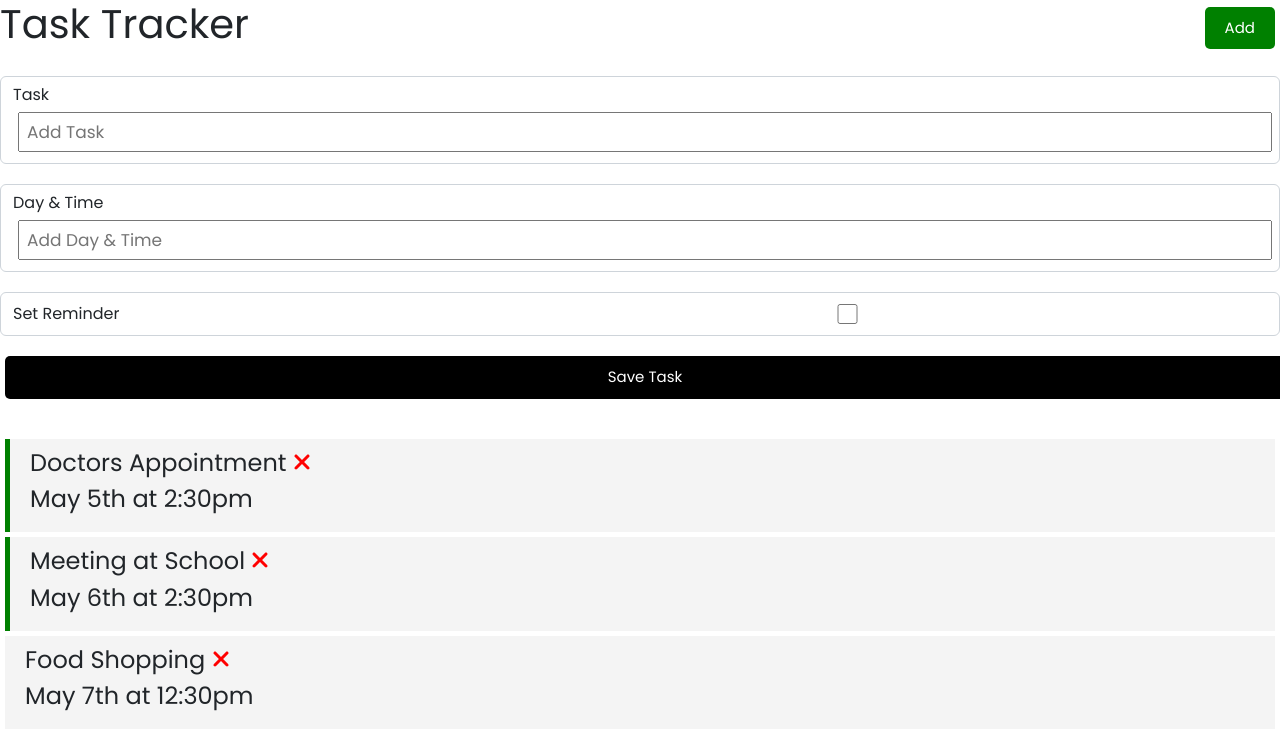
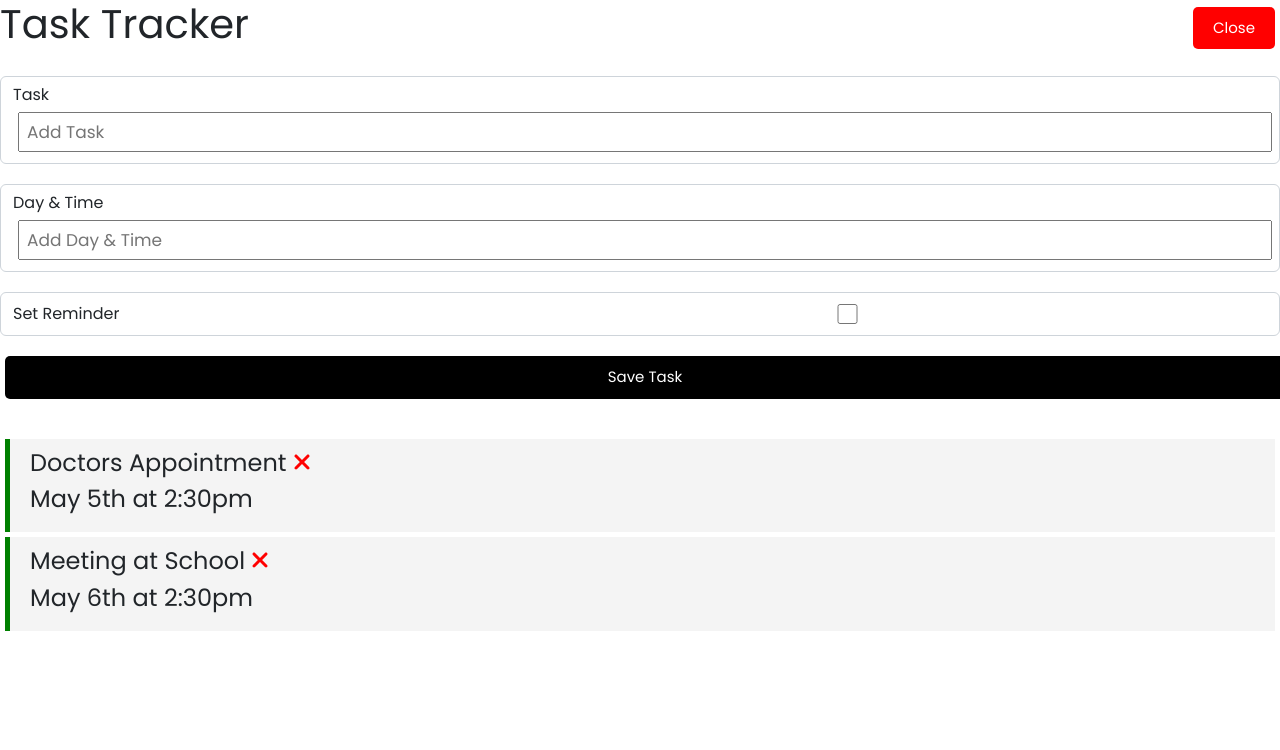
Before and after one commit to Kingcedru/angular-crash, an Angular app: page / in a window 1280 px wide. Both pictures are taken after a click on the button "Add". Shown: the top 750 px of the page. Built offline with nearby package versions, Linux system fonts and the light colour scheme; data requests are answered from the project's data file.

Commit message:
Toggle buttons

```diff
--- a/db.json
+++ b/db.json
@@ -1,22 +1,16 @@
 {
   "tasks": [
     {
-      "id": 1,
+      "id": "1",
       "text": "Doctors Appointment",
       "day": "May 5th at 2:30pm",
       "reminder": true
     },
     {
-      "id": 2,
+      "id": "2",
       "text": "Meeting at School",
       "day": "May 6th at 2:30pm",
       "reminder": true
-    },
-    {
-      "id": 3,
-      "text": "Food Shopping",
-      "day": "May 7th at 12:30pm",
-      "reminder": false
     }
   ]
 }
--- a/src/app/component/add-task/add-task.component.html
+++ b/src/app/component/add-task/add-task.component.html
@@ -1,4 +1,4 @@
-<form class="add-form" (ngSubmit)="onSubmit()">
+<form *ngIf="showAddTask" class="add-form" (ngSubmit)="onSubmit()">
   <div class="form-control">
     <label for="text">Task</label>
     <input type="text" name="text" [(ngModel)]="text" placeholder="Add Task" />
--- a/src/app/component/add-task/add-task.component.ts
+++ b/src/app/component/add-task/add-task.component.ts
@@ -1,5 +1,7 @@
+import { UiService } from 'src/app/services/ui.service';
 import { Component, OnInit, Output, EventEmitter } from '@angular/core';
 import { Task } from 'src/app/Task';
+import { Subscription } from 'rxjs';
 @Component({
   selector: 'app-add-task',
   templateUrl: './add-task.component.html',
@@ -10,8 +12,14 @@
   text!: string;
   day!: string;
   reminder: boolean = false;
+  showAddTask!: boolean;
+  subscription: Subscription;
 
-  constructor() {}
+  constructor(private uiService: UiService) {
+    this.subscription = this.uiService
+      .onToggle()
+      .subscribe((value) => (this.showAddTask = value));
+  }
   ngOnInit(): void {}
 
   onSubmit() {
--- a/src/app/component/header/header.component.html
+++ b/src/app/component/header/header.component.html
@@ -1,4 +1,8 @@
 <header>
   <h1>{{ title }}</h1>
-  <app-button color="green" text="Add" (btnClick)="toggleAddTask"></app-button>
+  <app-button
+    color="{{ showAddTask ? 'red' : 'green' }}"
+    text="{{ showAddTask ? 'Close' : 'Add' }}"
+    (btnClick)="toggleAddTask()"
+  ></app-button>
 </header>
--- a/src/app/component/header/header.component.ts
+++ b/src/app/component/header/header.component.ts
@@ -1,17 +1,25 @@
 import { Component, OnInit } from '@angular/core';
+import { UiService } from 'src/app/services/ui.service';
+import { Subscription } from 'rxjs';
 
 @Component({
   selector: 'app-header',
   templateUrl: './header.component.html',
   styleUrls: ['./header.component.css'],
 })
-export class HeaderComponent implements OnInit{
+export class HeaderComponent implements OnInit {
   title: string = 'Task Tracker';
-  constructor() {}
+  showAddTask: boolean = false;
+  subscription!: Subscription;
+  constructor(private uiService: UiService) {
+    this.subscription = this.uiService
+      .onToggle()
+      .subscribe((value) => (this.showAddTask = value));
+  }
 
   ngOnInit(): void {}
 
-  toggleAddTask(){
-    console.log('toggle')
+  toggleAddTask() {
+    this.uiService.toggleAddTask();
   }
 }
--- /dev/null
+++ b/src/app/services/ui.service.ts
@@ -0,0 +1,21 @@
+import { Injectable } from '@angular/core';
+import { Observable, Subject } from 'rxjs';
+
+@Injectable({
+  providedIn: 'root',
+})
+export class UiService {
+  private showAddTask: boolean = false;
+  private subject = new Subject<any>();
+
+  constructor() {}
+
+  toggleAddTask(): void {
+    this.showAddTask = !this.showAddTask;
+    this.subject.next(this.showAddTask);
+  }
+
+  onToggle(): Observable<any> {
+    return this.subject.asObservable();
+  }
+}
```
Also changed, not shown: 1 other file (tests, documents, lock files or other folders).
